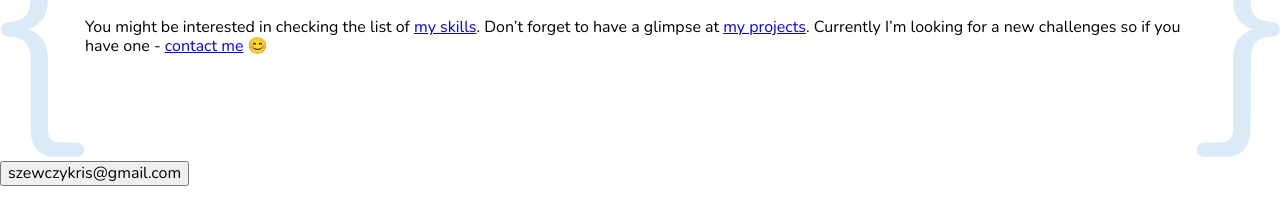
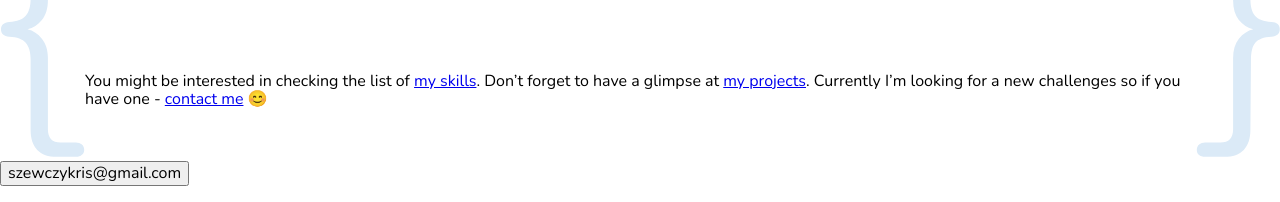
Before and after one commit to szewczykkrzysztof/portfolio, a website built with webpack: page src/pages/index.html in a window 1280 px wide. Shown: the part 598-800 px from the top of the page. Built offline with nearby package versions, Linux system fonts and the light colour scheme.

Commit message:
add decorative bracket to header description, change description display on grid

```diff
--- a/src/pages/index.html
+++ b/src/pages/index.html
@@ -166,7 +166,6 @@
         </div>
       </section>
       <section class="header__description">
-        <div>
         <h1 class="header__mainHeading">
           My name is Kris and I'm an aspiring
           <span class="header__highlight">Frontend developer</span> and
@@ -179,7 +178,6 @@
           challenges so if you have one -
           <a href="mailto:szewczykris@gmail.com">contact me</a> 😊
         </p>
-      </div>
       </section>
       <form
         class="mailTo__button"
--- a/src/scss/main.scss
+++ b/src/scss/main.scss
@@ -25,14 +25,16 @@ body {
     letter-spacing: 0em;
   }
   &__description {
-    display: flex;
+    display: grid;
+    grid-template-columns: 1fr auto 1fr;
+    grid-template-rows: auto auto;
     &::before {
       content: url(../assets/img/open_bracket.svg);
-      float: left;
+      grid-row: 1 / 3;
     }
     &::after {
       content: url(../assets/img/close_bracket.svg);
-      float: right;
+      grid-row: 1 / 3;
     }
   }
   &__graphics {
@@ -41,6 +43,14 @@ body {
   }
   &__hello {
     grid-column-start: 3;
+  }
+  &__mainHeading {
+    grid-column: 2;
+    grid-row: 1;
+  }
+  &__welcome {
+    grid-column: 2;
+    grid-row: 2;
   }
   &__photo {
     grid-column-start: 2;
```
